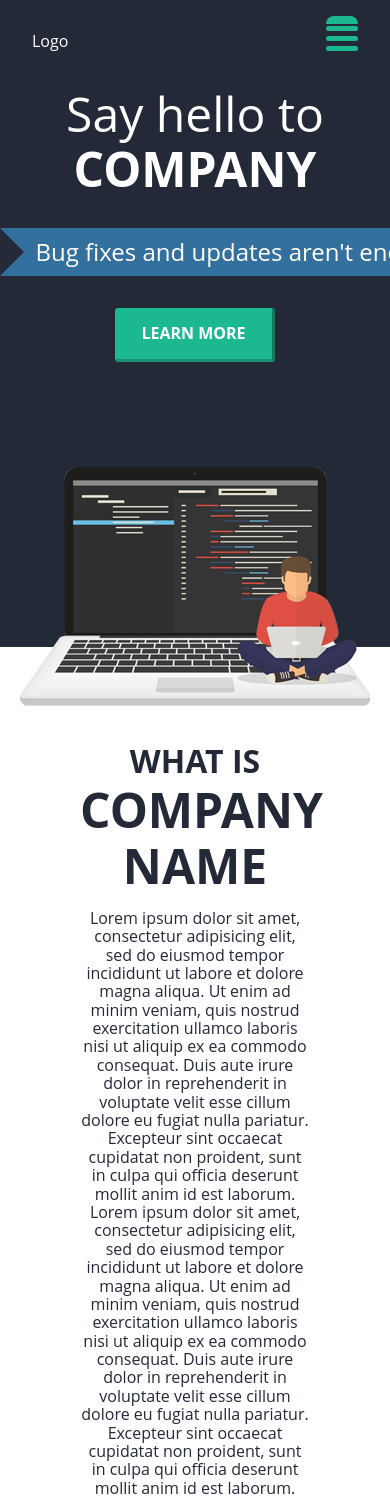
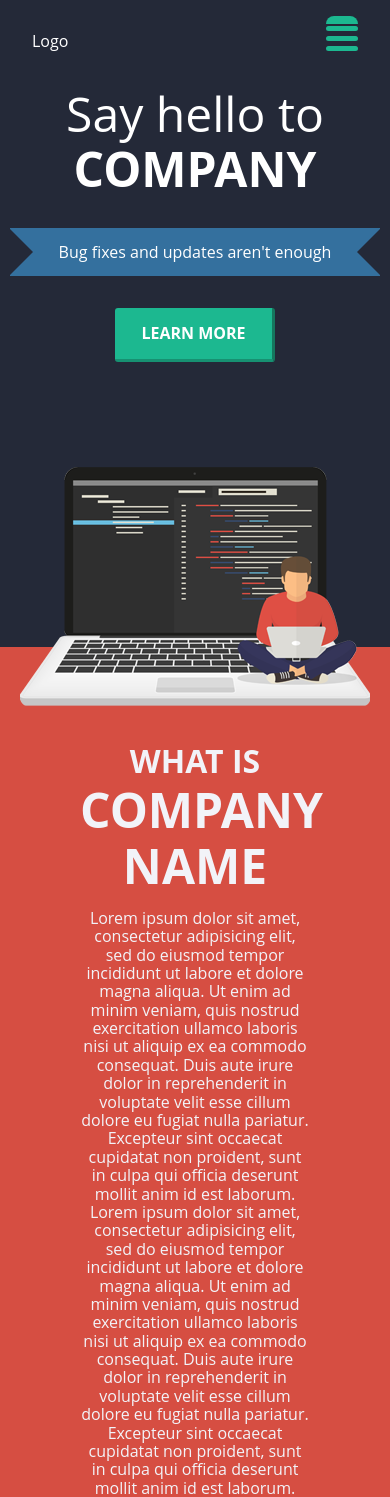
Before and after one commit to DawidGaleziewski/scss-portfolio, a PHP site: page / in a window 390 px wide. Run offline with PHP 8.4, Linux system fonts and the light colour scheme.

Commit message:
fixed ribbon on mobile view

```diff
--- a/app/css/main.css
+++ b/app/css/main.css
@@ -163,13 +163,15 @@
     position: relative;
     background-color: #34709e;
     font-weight: normal;
+    font-size: 1rem;
+    max-width: 95%;
     width: 30rem;
     height: 3rem;
     margin: 2rem auto;
     vertical-align: middle;
     line-height: 3rem; }
     .main-header__ribbon::after {
-      right: 0;
+      right: -1px;
       top: 0;
       position: absolute;
       content: '';
@@ -177,7 +179,7 @@
       border-width: 1.5rem 1.5rem 1.5rem 0;
       border-color: transparent #242938 transparent transparent; }
     .main-header__ribbon::before {
-      left: 0;
+      left: -1px;
       top: 0;
       position: absolute;
       content: '';
@@ -228,8 +230,8 @@ h1, h2, p, ul, li, ol {
 /* ABOUT START */
 .about {
   padding: 5rem 5rem 0 5rem;
-  background-color: #fff;
-  color: #242938;
+  background-color: #d64e42;
+  color: #f2f3f8;
   text-align: center; }
 
 .about__title {
--- a/app/scss/layout/_header.scss
+++ b/app/scss/layout/_header.scss
@@ -21,6 +21,8 @@
         position: relative;
         background-color: #34709e;
         font-weight: normal;
+        font-size: 1rem;
+        max-width: 95%;
         width: 30rem;
         height: 3rem;
         margin: 2rem auto;
@@ -28,7 +30,7 @@
         line-height: 3rem;
 
         &::after{
-            right: 0;
+            right: -1px;
             top:0;
             position: absolute;
             content: '';
@@ -38,7 +40,7 @@
         }
 
         &::before{
-            left: 0;
+            left: -1px;
             top:0;
             position: absolute;
             content: '';
--- a/app/scss/main.scss
+++ b/app/scss/main.scss
@@ -36,8 +36,8 @@ h1, h2, p, ul, li, ol {
 /* ABOUT START */
 .about {
 	padding: 5rem 5rem 0 5rem;
-	background-color: #fff;
-	color: #242938;
+	background-color: #d64e42;
+	color: #f2f3f8;
 	text-align: center;
 
 }
```
